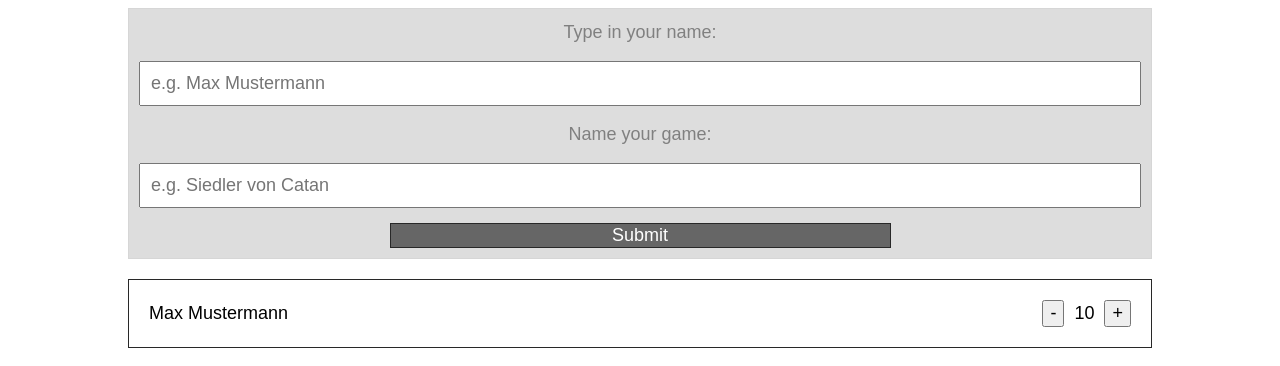
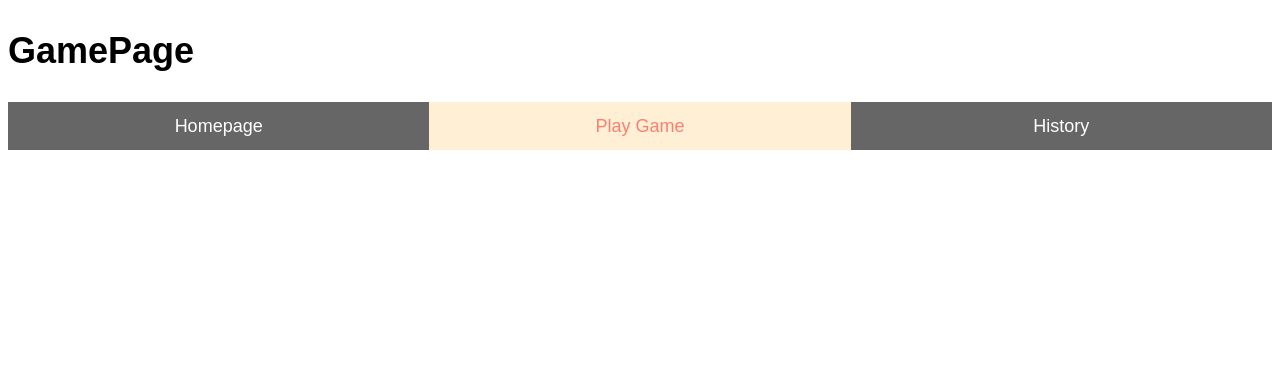
Before and after one commit to CasparVelsen/scorekeeper, a React (Create React App) app: page /game in a window 1280 px wide. Shown: the top 366 px of the page. Built offline with nearby package versions, Linux system fonts and the light colour scheme.

Commit message:
Create pages and adding Routes

```diff
--- a/src/App.css
+++ /dev/null
@@ -1,10 +0,0 @@
-.App {
-  display: flex;
-  flex-direction: column;
-  gap: 20px;
-  align-items: center;
-}
-
-.App__buttons {
-  width: 50vw;
-}
--- a/src/App.js
+++ b/src/App.js
@@ -1,25 +1,23 @@
-import Button from "./components/Button";
+import { Routes, Route } from "react-router-dom";
+import HomePage from "./pages/HomePage";
+import GamePage from "./pages/GamePage";
+import HistoryPage from "./pages/HistoryPage";
+
+import Nav from "./components/Nav";
 import Player from "./components/Player";
 import Form from "./components/Form";
 
-import styled from "styled-components";
-
-import "./App.css";
-
 function App() {
   return (
-    <Main>
-      <Form />
-      <Player name={"Max Mustermann"} score={"10"} />
-    </Main>
+    <div>
+      <Routes>
+        <Route path="/" element={<HomePage />} />
+        <Route path="/game" element={<GamePage />} />
+        <Route path="/history" element={<HistoryPage />} />
+      </Routes>
+      <Nav />
+    </div>
   );
 }
 
 export default App;
-
-const Main = styled.main`
-  display: flex;
-  flex-direction: column;
-  gap: 20px;
-  align-items: center;
-`;
--- /dev/null
+++ b/src/components/Nav.js
@@ -0,0 +1,34 @@
+import styled from "styled-components";
+import { NavLink } from "react-router-dom";
+
+export default function Nav() {
+  return (
+    <Navigation>
+      <LinkStyled to="/">Homepage</LinkStyled>
+      <LinkStyled to="/game">Play Game</LinkStyled>
+      <LinkStyled to="/history">History</LinkStyled>
+    </Navigation>
+  );
+}
+
+const LinkStyled = styled(NavLink)`
+  display: flex;
+  justify-content: center;
+  align-items: center;
+  text-decoration: none;
+  color: white;
+  width: 100%;
+
+  &.active {
+    background: papayawhip;
+    color: salmon;
+  }
+`;
+
+const Navigation = styled.nav`
+  display: flex;
+  justify-content: space-between;
+  background: #666;
+  color: white;
+  height: 48px;
+`;
--- a/src/index.js
+++ b/src/index.js
@@ -3,11 +3,14 @@ import ReactDOM from "react-dom";
 import App from "./App";
 import reportWebVitals from "./reportWebVitals";
 import GlobalStyles from "./GlobalStyles";
+import { BrowserRouter } from "react-router-dom";
 
 ReactDOM.render(
   <React.StrictMode>
-    <GlobalStyles />
-    <App />
+    <BrowserRouter>
+      <GlobalStyles />
+      <App />
+    </BrowserRouter>
   </React.StrictMode>,
   document.getElementById("root")
 );
--- /dev/null
+++ b/src/pages/GamePage.js
@@ -0,0 +1,3 @@
+export default function GamePage() {
+  return <h1>GamePage</h1>;
+}
--- /dev/null
+++ b/src/pages/HistoryPage.js
@@ -0,0 +1,3 @@
+export default function HistoryPage() {
+  return <h1>HistoryPage</h1>;
+}
--- /dev/null
+++ b/src/pages/HomePage.js
@@ -0,0 +1,11 @@
+import Player from "../components/Player";
+import Form from "../components/Form";
+
+export default function HomePage() {
+  return (
+    <>
+      <Form />
+      <Player name={"Max Mustermann"} score={"10"} />;
+    </>
+  );
+}
```
